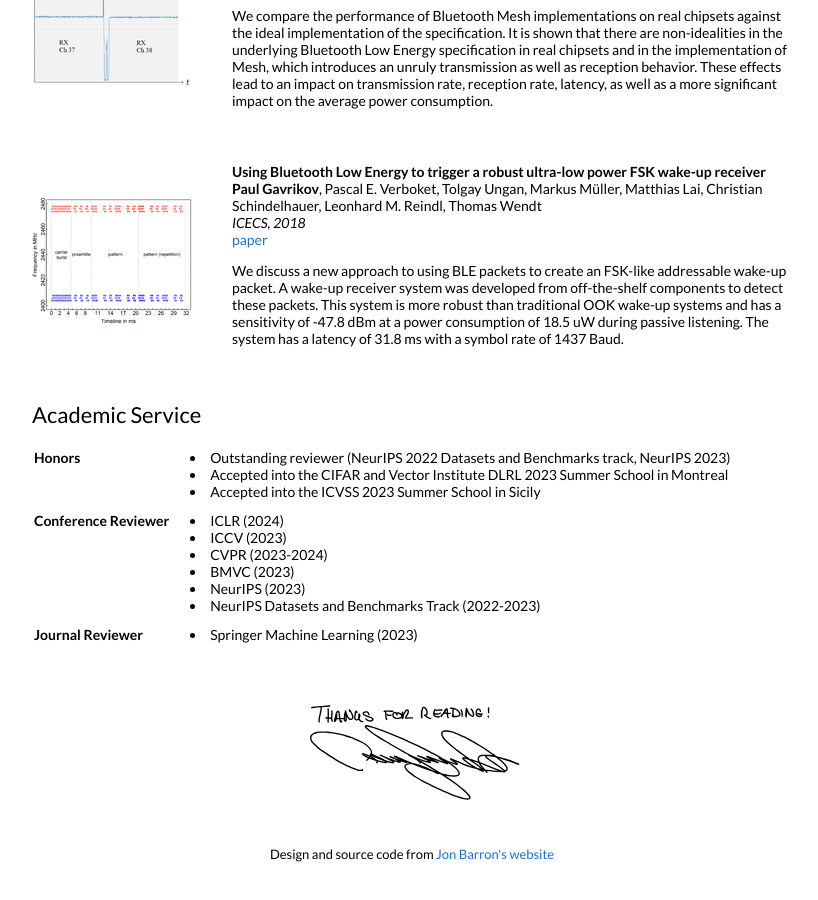
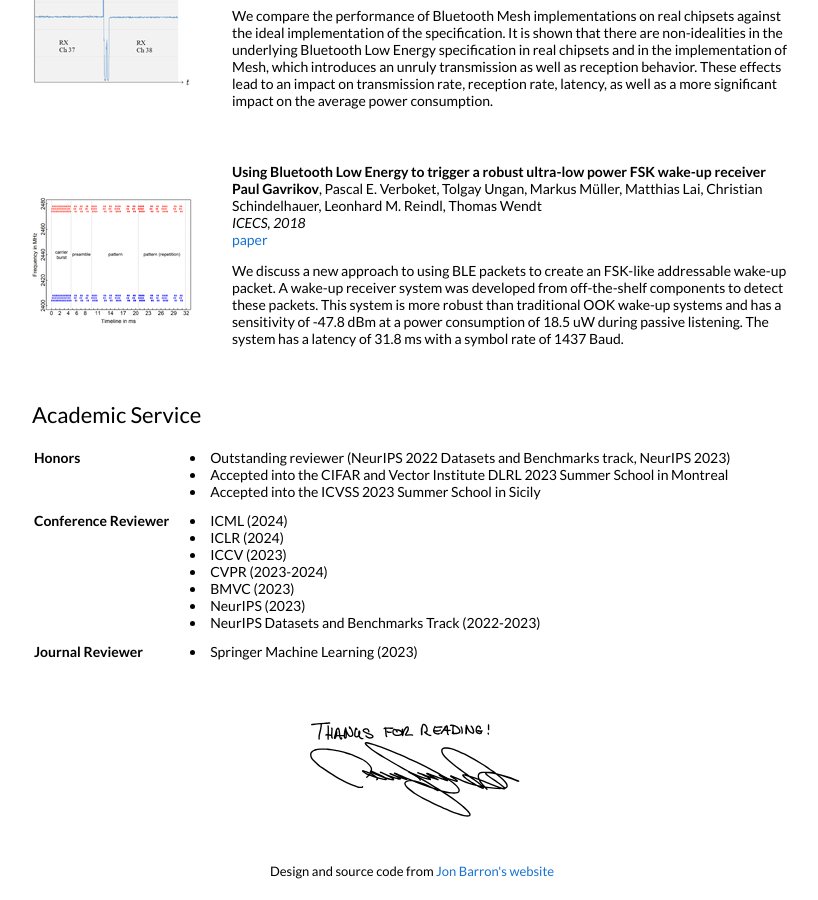
Before and after one commit to paulgavrikov/paulgavrikov.github.io, a Jekyll site: the page built from _posts/2018-05-15-intro.markdown, in a window 1280 px wide and 900 px high, scrolled down 3205 px. Shown: the whole window, without its empty margins (228-1046 px from the left). Built offline with Jekyll 4.4.1, drawn with Linux system fonts in a browser that asks for light colours.

Commit message:
adding ICML reviewer

```diff
--- a/_layouts/default.html
+++ b/_layouts/default.html
@@ -131,6 +131,7 @@
                 <tr>
                   <td><b>Conference Reviewer</b></td>
                   <td>
+                    <li>ICML (2024)</li>
                     <li>ICLR (2024)</li>
                     <li>ICCV (2023)</li>
                     <li>CVPR (2023-2024)</li>
```
